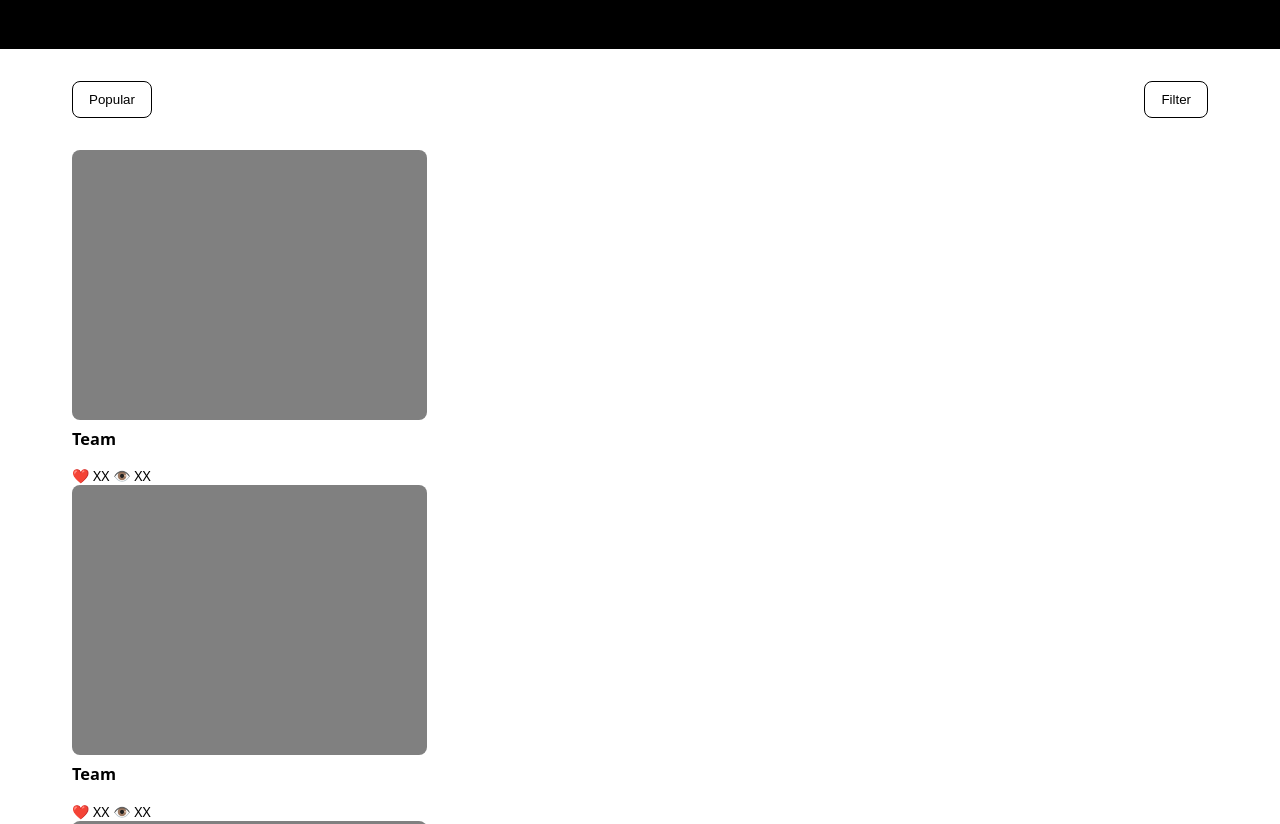
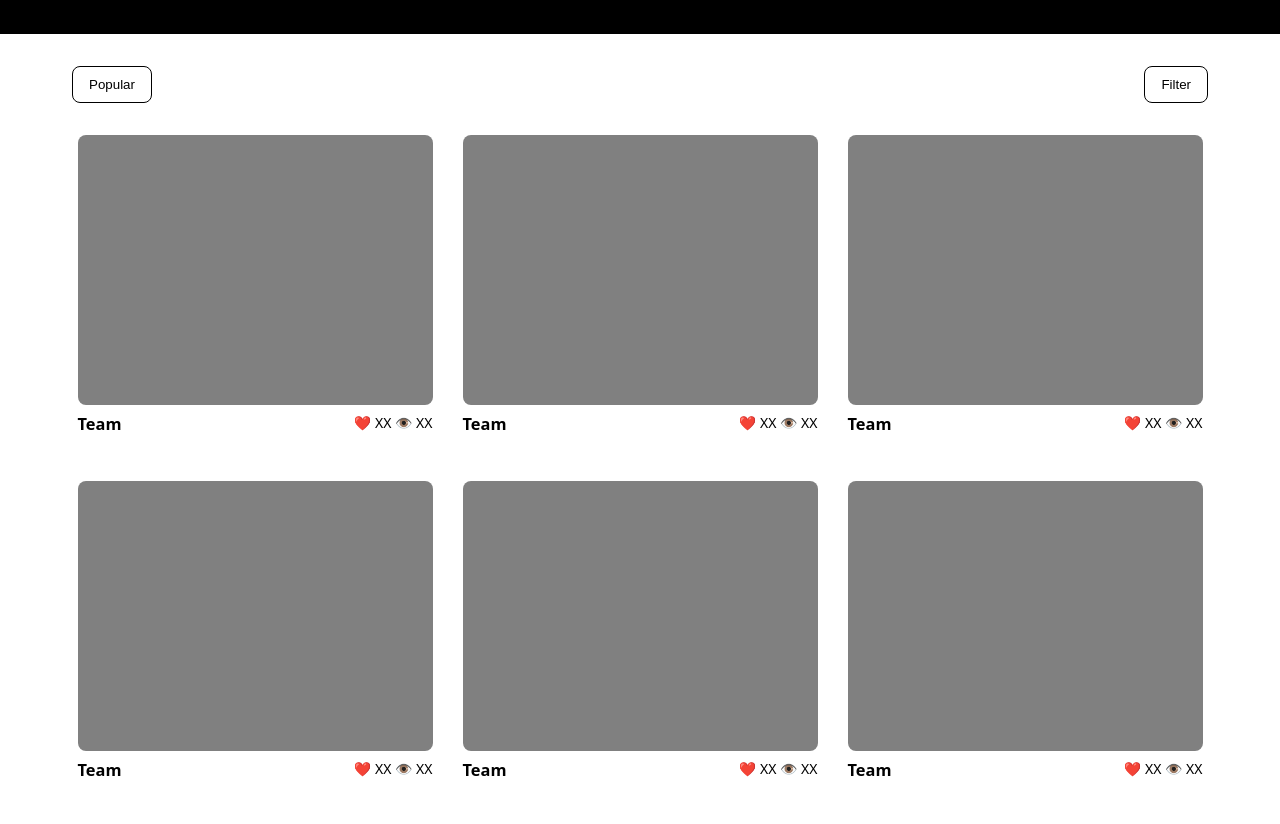
Before and after one commit to returnitems/flexbox-lab, a plain HTML site: page index.html in a window 1280 px wide. Shown: the part 417-1241 px from the top of the page. Drawn offline with Linux system fonts and the light colour scheme.

Commit message:
Styled entire page

```diff
--- a/css/style.css
+++ b/css/style.css
@@ -11,7 +11,6 @@
   nav {
     display: flex;
     justify-content: space-between;
-    gap: 600px;
     background-color: white;
     padding: 8px 16px;
   }
@@ -52,6 +51,11 @@
   }
 
   main {
+    display: flex;
+    flex-direction: row;
+    flex-wrap: wrap;
+    justify-content: center;
+    gap: 30px;
     background-color: white;
     padding: 32px 72px;
   }
@@ -73,6 +77,9 @@
   }
 
   .card-footer {
+    display: flex;
+    flex-direction: row;
+    justify-content: space-between;
     font-size: 14px;
   }
 
```
